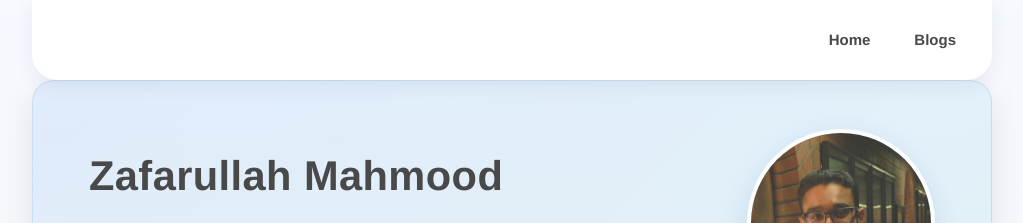
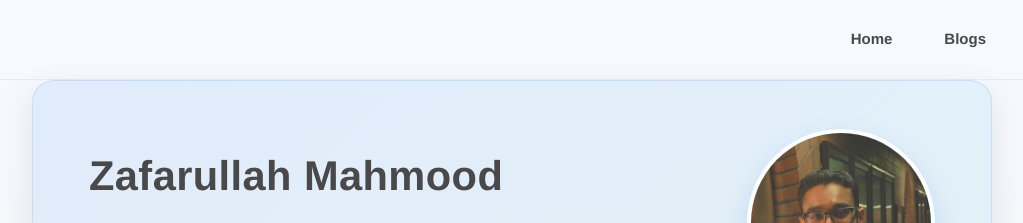
Before and after one commit to zaffnet/zaffnet.github.io, a Jekyll site: the page built from index.html, in a window 1280 px wide. Shown: the top 223 px of the page, without its empty margins (128-1151 px from the left). Built offline with Jekyll 4.4.1, drawn with Linux system fonts in a browser that asks for light colours.

Commit message:
Simplify navbar layout and styling

```diff
--- a/_layouts/default.html
+++ b/_layouts/default.html
@@ -18,8 +18,7 @@
 <body class="{% if page.layout == 'post' %}post-page {% endif %}{% if page.url == '/' or page.permalink == '/' %}home-page {% endif %}{% if page.url == '/blogs/' or page.permalink == '/blogs/' %}blogs-page{% endif %}">
   <div class="container">
     <header>
-      <nav>
-        <a href="{{ "/" | relative_url }}" class="nav-logo" aria-label="Homepage"></a>
+      <nav aria-label="Primary">
         <ul>
           <li><a href="{{ "/" | relative_url }}">Home</a></li>
           <li><a href="{{ "/blogs" | relative_url }}">Blogs</a></li>
--- a/assets/css/style.css
+++ b/assets/css/style.css
@@ -95,50 +95,60 @@ header {
 
 header nav {
   display: flex;
-  justify-content: space-between;
+  justify-content: flex-end;
   align-items: center;
   height: 100%;
-  width: min(960px, 90vw);
-  padding: 0 24px;
+  width: min(1040px, 92vw);
+  padding: 0 clamp(16px, 4vw, 32px);
   box-sizing: border-box;
-  background-color: var(--surface-color);
-  border-radius: 0 0 26px 26px;
-  box-shadow: 0 6px 20px rgba(17, 24, 39, 0.08);
-}
-
-.nav-logo {
-  display: inline-flex;
-  align-items: center;
-  justify-content: center;
-  width: 48px;
-  height: 100%;
-  color: var(--text-primary);
-}
-
-.nav-logo:hover {
-  text-decoration: none;
+  border-bottom: 1px solid var(--border-color);
+  background: transparent;
+  box-shadow: none;
+  border-radius: 0;
 }
 
 header nav ul {
   list-style: none;
+  display: flex;
+  align-items: center;
+  justify-content: flex-end;
+  gap: clamp(12px, 3vw, 24px);
   margin: 0;
   padding: 0;
-  display: flex;
-  gap: 20px;
+  width: 100%;
 }
 
 header nav ul a {
   color: var(--text-primary);
   font-weight: 600;
-  padding: 8px 12px;
+  padding: 10px 14px;
   border-radius: 999px;
-  transition: background-color 0.2s ease, color 0.2s ease;
+  transition: color 0.2s ease, background-color 0.2s ease;
 }
 
 header nav ul a:hover,
 header nav ul a:focus-visible {
   color: var(--accent-color-strong);
   background-color: rgba(26, 115, 232, 0.12);
+}
+
+@media (max-width: 600px) {
+  header {
+    height: auto;
+  }
+
+  header nav {
+    height: auto;
+    padding: 12px clamp(16px, 6vw, 24px);
+  }
+
+  header nav ul {
+    gap: 16px;
+  }
+
+  header nav ul a {
+    padding: 8px 12px;
+  }
 }
 
 /* Main content */
```
